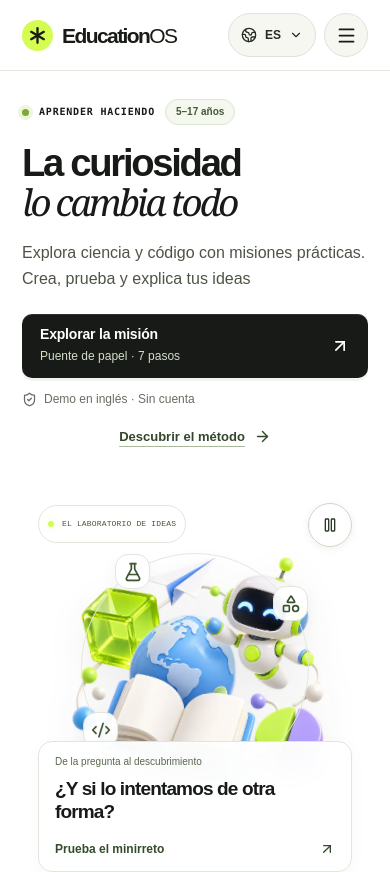
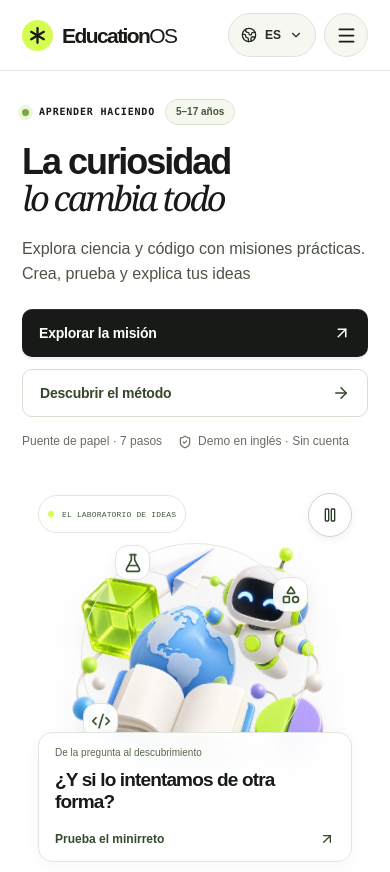
Before and after one commit to VladislavBrodsky/EducationOS, a Next.js app: page / in a window 390 px wide. Shown: the top 872 px of the page. Built offline with nearby package versions, Linux system fonts and the light colour scheme.

Commit message:
Balance hero actions and correct tablet proportions

```diff
--- a/src/components/marketing/experience.css
+++ b/src/components/marketing/experience.css
@@ -10,17 +10,12 @@
 .m-hero-eyebrow { display:flex; align-items:center; flex-wrap:wrap; gap:12px; }
 .m-hero-eyebrow .m-kicker { display:inline-flex; align-items:center; gap:10px; }
 .m-hero-age { display:inline-flex; align-items:center; min-height:28px; padding:4px 10px; border:1px solid #dce5d0; border-radius:100px; color:#46573c; background:#f5f8ef; font-size:11px; font-weight:650; white-space:nowrap; }
-.m-hero-actions { align-items:flex-start; gap:10px 23px; margin-top:26px; }
-.m-hero-primary { flex:0 1 260px; min-width:0; max-width:100%; }
-.m-hero-primary>.m-button { width:100%; justify-content:space-between; gap:25px; min-height:64px; padding:12px 18px; text-align:left; }
-.m-hero-primary>.m-button>span { display:grid; gap:5px; }
-.m-hero-primary strong { font-size:14px; font-weight:700; }
-.m-hero-primary small { color:#d3dfc8; font-size:11px; line-height:1.4; font-weight:500; letter-spacing:0; }
-.m-hero-primary>.m-button>svg { flex:none; }
-.m-hero-primary .m-hero-note { align-items:flex-start; gap:7px; max-width:310px; margin-top:12px; font-size:12px; font-weight:500; line-height:1.6; }
-.m-hero-note>svg { flex:none; margin-top:2px; }
-.m-hero-secondary { display:inline-flex; align-items:center; justify-content:center; gap:9px; min-height:64px; padding:10px 0; color:#34462b; font-size:13px; font-weight:650; text-decoration:underline; text-decoration-color:#a8b89a; text-underline-offset:5px; }
-.m-hero-secondary:hover { text-decoration-color:currentColor; }
+.m-hero-actions { align-items:stretch; gap:12px; max-width:430px; margin-top:26px; }
+.m-hero-actions>.m-button { flex:1 1 180px; justify-content:space-between; min-height:48px; padding:13px 17px; gap:16px; font-size:13px; white-space:nowrap; }
+.m-hero-secondary { color:#34462b; }
+.m-hero-secondary:hover { background:#f7f8f4; }
+.m-hero-context { display:flex; flex-wrap:wrap; align-items:center; gap:6px 16px; margin-top:15px; color:#666e60; font-size:12px; line-height:1.6; }
+.m-hero-context>.m-hero-note { gap:6px; margin:0; font-size:inherit; font-weight:400; }
 .m-kicker { font-size:10px; letter-spacing:.095em; }
 .m-button { border-radius:10px; letter-spacing:-.015em; }
 .m-button-dark { box-shadow:inset 0 1px 0 #ffffff1a,0 3px 0 #171a160d; }
@@ -147,6 +142,7 @@
 
 @media(max-width:1100px) {
   .m-hero { gap:30px; }.fx-hero-stage { min-height:510px; }
+  .m-hero h1 { font-size:clamp(40px,5.1vw,56px); }
   .fx-bento { grid-template-columns:minmax(0,1.3fr) minmax(0,1fr); }
   .fx-bento-feature { padding:26px; }.fx-bento-card { padding:23px; }
   .m-age-glyph { height:150px; }
@@ -155,12 +151,10 @@
 }
 @media(max-width:760px) {
   .m-hero { padding-top:28px; padding-bottom:38px; gap:26px; }
-  .m-hero h1 { margin:18px 0; font-size:clamp(36px,9.8vw,68px); letter-spacing:-.06em; }
+  .m-hero h1 { margin:18px 0; font-size:clamp(36px,8.5vw,60px); letter-spacing:-.055em; }
   .m-hero h1 em { white-space:normal; font-size:.96em; }
-  .m-hero-copy>p { max-width:500px; font-size:16px; line-height:1.6; }
-  .m-hero-actions { margin-top:22px; gap:4px 22px; }
-  .m-hero-primary .m-hero-note { font-size:12px; max-width:340px; }
-  .m-hero-secondary { min-height:48px; }
+  .m-hero-copy>p { max-width:40ch; font-size:16px; line-height:1.6; }
+  .m-hero-actions { margin-top:22px; }
   .fx-hero-stage { min-height:450px; border-radius:23px; }
   .fx-hero-stage .m-stage-object { inset:10% 6% 16%; }
   .fx-hero-stage .m-stage-card { left:16px; right:16px; bottom:15px; padding:14px 16px; }
@@ -190,9 +184,7 @@
   .m-hero-eyebrow .m-kicker { font-size:10px; letter-spacing:.08em; }
   .m-hero-age { font-size:10px; min-height:26px; }
   .m-hero-actions { display:grid; grid-template-columns:minmax(0,1fr); }
-  .m-hero-primary>.m-button { width:100%; }
-  .m-hero-primary small { font-size:12px; }
-  .m-hero-secondary { justify-self:center; }
+  .m-hero-actions>.m-button { justify-content:space-between; font-size:14px; }
   .fx-hero-stage { min-height:400px; }
   .fx-orbits { --orbit-radius:114px!important; }
   .fx-hero-stage .m-stage-label { top:18px; left:16px; padding:8px 9px; font-size:8px; letter-spacing:.02em; }
--- a/src/components/marketing/landing.tsx
+++ b/src/components/marketing/landing.tsx
@@ -23,11 +23,12 @@ export function LandingPage({ locale }: { locale: Locale }) {
         <h1>{copy.heroLead}<br /><em>{copy.heroAccent}</em></h1>
         <p>{copy.heroDescription}</p>
         <div className="m-hero-actions">
-          <div className="m-hero-primary">
-            <Link href="/demo/lab" className="m-button m-button-dark fx-shimmer" aria-label={copy.heroAction} aria-describedby="hero-mission-details hero-demo-note"><span><strong>{copy.heroAction}</strong><small id="hero-mission-details">{copy.heroMission}</small></span><ArrowUpRight size={20} aria-hidden="true" /></Link>
-            <div className="m-hero-note" id="hero-demo-note"><ShieldCheck size={15} aria-hidden="true" /><span>{copy.heroNote}</span></div>
-          </div>
-          <Link href="#method" className="m-hero-secondary">{copy.heroSecondary}<ArrowRight size={17} aria-hidden="true" /></Link>
+          <Link href="/demo/lab" className="m-button m-button-dark m-hero-primary fx-shimmer" aria-describedby="hero-mission-details hero-demo-note">{copy.heroAction}<ArrowUpRight size={18} aria-hidden="true" /></Link>
+          <Link href="#method" className="m-button m-button-ghost m-hero-secondary">{copy.heroSecondary}<ArrowRight size={18} aria-hidden="true" /></Link>
+        </div>
+        <div className="m-hero-context">
+          <span id="hero-mission-details">{copy.heroMission}</span>
+          <span className="m-hero-note" id="hero-demo-note"><ShieldCheck size={14} aria-hidden="true" /><span>{copy.heroNote}</span></span>
         </div>
       </div>
       <div className="m-hero-stage fx-hero-stage">
```
Also changed, not shown: 1 other file (tests, documents, lock files or other folders).
